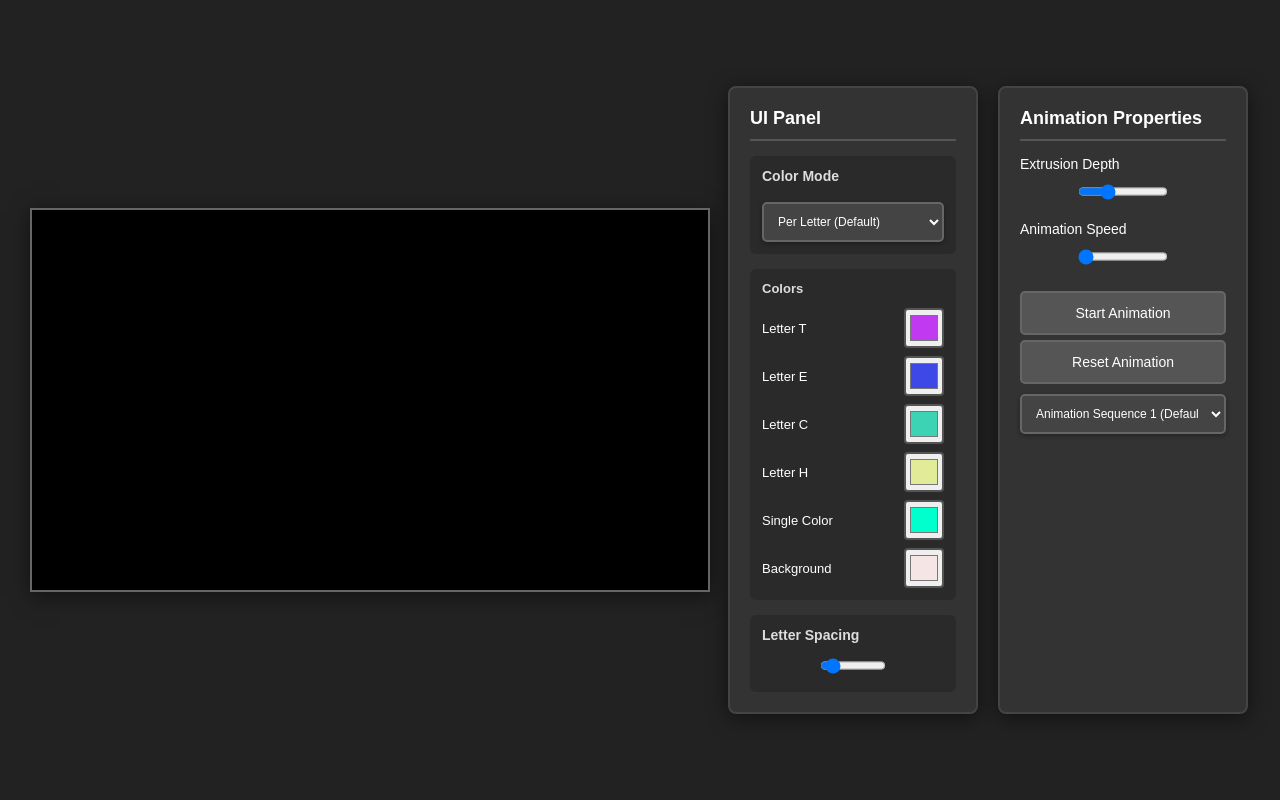
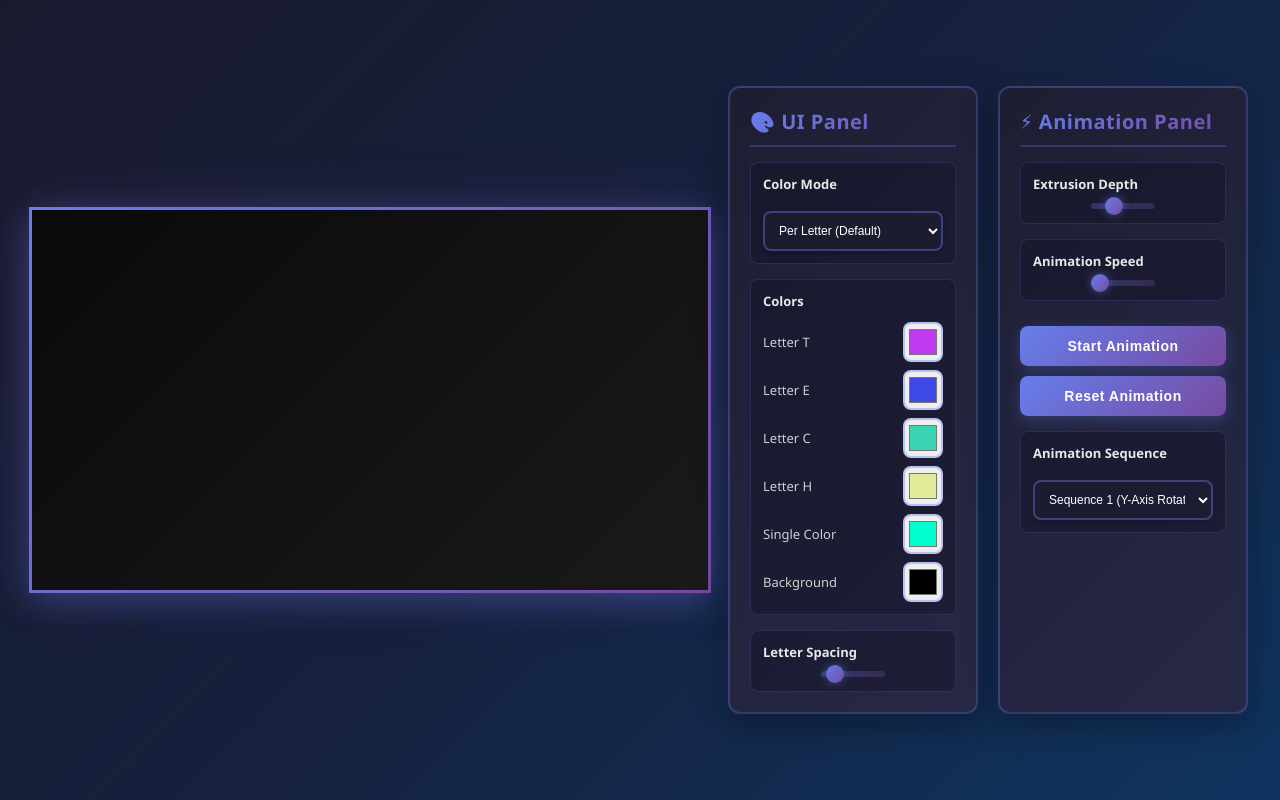
Before and after one commit to Jnyyy27/3D-Word-Logo, a plain HTML site: page index.html in a window 1280 px wide. Drawn offline with Linux system fonts and the light colour scheme; a script that the page names is missing.

Commit message:
Change ui

```diff
--- a/index.html
+++ b/index.html
@@ -7,7 +7,7 @@
 
     <style>
         body {
-            background: #222;
+            background: linear-gradient(135deg, #1a1a2e 0%, #16213e 50%, #0f3460 100%);
             margin: 0;
             padding: 0;
             display: flex;
@@ -16,7 +16,7 @@
             height: 100vh;
             overflow: hidden;
             color: white;
-            font-family: Arial;
+            font-family: 'Segoe UI', Tahoma, Geneva, Verdana, sans-serif;
         }
 
         .container {
@@ -35,11 +35,13 @@
         }
 
         #gl-canvas {
-            background: black;
-            border: 2px solid #666;
-            box-shadow: 0 4px 20px rgba(0, 0, 0, 0.5);
+            background: linear-gradient(135deg, #0a0a0a 0%, #1a1a1a 100%);
+            border: 3px solid;
+            border-image: linear-gradient(135deg, #667eea 0%, #764ba2 100%) 1;
+            box-shadow: 0 8px 32px rgba(102, 126, 234, 0.3), 0 0 60px rgba(118, 75, 162, 0.2);
             max-width: 100%;
             max-height: 100%;
+            border-radius: 8px;
         }
 
         .panel-container {
@@ -52,20 +54,44 @@
         #control-panel {
             width: 250px;
             padding: 20px;
-            background: #333;
-            border: 2px solid #444;
-            border-radius: 8px;
-            box-shadow: 0 4px 20px rgba(0, 0, 0, 0.5);
+            background: linear-gradient(135deg, rgba(30, 30, 50, 0.95) 0%, rgba(40, 40, 70, 0.95) 100%);
+            border: 2px solid rgba(102, 126, 234, 0.3);
+            border-radius: 12px;
+            box-shadow: 0 8px 32px rgba(0, 0, 0, 0.4), 0 0 20px rgba(102, 126, 234, 0.1);
             box-sizing: border-box;
             overflow-y: auto;
+            backdrop-filter: blur(10px);
+        }
+
+        #ui-panel::-webkit-scrollbar,
+        #control-panel::-webkit-scrollbar {
+            width: 8px;
+        }
+
+        #ui-panel::-webkit-scrollbar-track,
+        #control-panel::-webkit-scrollbar-track {
+            background: rgba(0, 0, 0, 0.2);
+            border-radius: 10px;
+        }
+
+        #ui-panel::-webkit-scrollbar-thumb,
+        #control-panel::-webkit-scrollbar-thumb {
+            background: linear-gradient(135deg, #667eea 0%, #764ba2 100%);
+            border-radius: 10px;
         }
 
         h3 {
             margin-top: 0;
             margin-bottom: 15px;
-            font-size: 18px;
-            border-bottom: 2px solid #555;
+            font-size: 20px;
+            background: linear-gradient(135deg, #667eea 0%, #764ba2 100%);
+            -webkit-background-clip: text;
+            -webkit-text-fill-color: transparent;
+            background-clip: text;
+            border-bottom: 2px solid rgba(102, 126, 234, 0.3);
             padding-bottom: 10px;
+            font-weight: 600;
+            letter-spacing: 0.5px;
         }
 
         label {
@@ -73,20 +99,65 @@
             margin-top: 15px;
             margin-bottom: 5px;
             font-size: 14px;
+            color: #e0e0e0;
         }
 
         input[type="color"] {
             width: 100%;
             height: 40px;
-            border: 2px solid #555;
-            border-radius: 4px;
+            border: 2px solid rgba(102, 126, 234, 0.4);
+            border-radius: 8px;
             cursor: pointer;
+            transition: all 0.3s ease;
+        }
+
+        input[type="color"]:hover {
+            border-color: rgba(102, 126, 234, 0.8);
+            box-shadow: 0 0 15px rgba(102, 126, 234, 0.3);
         }
 
         input[type="range"] {
             width: 100%;
             cursor: pointer;
-            height: 25px;
+            height: 6px;
+            -webkit-appearance: none;
+            appearance: none;
+            background: linear-gradient(to right, rgba(102, 126, 234, 0.3), rgba(118, 75, 162, 0.3));
+            border-radius: 5px;
+            outline: none;
+        }
+
+        input[type="range"]::-webkit-slider-thumb {
+            -webkit-appearance: none;
+            appearance: none;
+            width: 18px;
+            height: 18px;
+            background: linear-gradient(135deg, #667eea 0%, #764ba2 100%);
+            border-radius: 50%;
+            cursor: pointer;
+            box-shadow: 0 0 10px rgba(102, 126, 234, 0.5);
+            transition: all 0.3s ease;
+        }
+
+        input[type="range"]::-webkit-slider-thumb:hover {
+            transform: scale(1.2);
+            box-shadow: 0 0 20px rgba(102, 126, 234, 0.8);
+        }
+
+        input[type="range"]::-moz-range-thumb {
+            width: 18px;
+            height: 18px;
+            background: linear-gradient(135deg, #667eea 0%, #764ba2 100%);
+            border-radius: 50%;
+            cursor: pointer;
+            box-shadow: 0 0 10px rgba(102, 126, 234, 0.5);
+            border: none;
+            transition: all 0.3s ease;
+        }
+
+        input[type="range"]::-moz-range-thumb:hover {
+            transform: scale(1.2);
+            box-shadow: 0 0 20px rgba(102, 126, 234, 0.8);
         }
 
         .range-row {
@@ -99,9 +170,10 @@
         .range-row .max-label {
             width: 48px;
             text-align: center;
-            font-size: 12px;
-            color: #ddd;
+            font-size: 11px;
+            color: #b0b0b0;
             flex: 0 0 48px;
+            font-weight: 500;
         }
 
         .range-row input[type="range"] {
@@ -112,51 +184,65 @@
             width: 100%;
             padding: 12px;
             font-size: 14px;
+            font-weight: 600;
             cursor: pointer;
-            background: #555;
+            background: linear-gradient(135deg, #667eea 0%, #764ba2 100%);
             color: white;
-            border: 2px solid #666;
-            border-radius: 5px;
-            transition: all 0.3s;
+            border: none;
+            border-radius: 8px;
+            transition: all 0.3s ease;
             margin-top: 5px;
+            box-shadow: 0 4px 15px rgba(102, 126, 234, 0.3);
+            letter-spacing: 0.5px;
         }
 
         button:hover {
-            background: #666;
             transform: translateY(-2px);
-            box-shadow: 0 4px 8px rgba(0, 0, 0, 0.3);
+            box-shadow: 0 6px 20px rgba(102, 126, 234, 0.5);
+            background: linear-gradient(135deg, #764ba2 0%, #667eea 100%);
         }
 
         button:active {
-            background: #444;
             transform: translateY(0);
+            box-shadow: 0 2px 10px rgba(102, 126, 234, 0.3);
         }
+
         select {
             width: 100%;
             padding: 10px;
-            background: #444;
+            background: rgba(30, 30, 50, 0.6);
             color: white;
-            border: 2px solid #666;
-            border-radius: 5px;
+            border: 2px solid rgba(102, 126, 234, 0.4);
+            border-radius: 8px;
             font-size: 12px;
             cursor: pointer;
-            transition: all 0.3s;
-            box-shadow: 0 2px 5px rgba(0, 0, 0, 0.3);
+            transition: all 0.3s ease;
+            box-shadow: 0 2px 5px rgba(0, 0, 0, 0.2);
             margin-top: 10px;
         }
 
         select:hover {
-            background: #555;
-            border-color: #888;
-            box-shadow: 0 4px 8px rgba(0, 0, 0, 0.4);
+            background: rgba(40, 40, 60, 0.8);
+            border-color: rgba(102, 126, 234, 0.7);
+            box-shadow: 0 4px 8px rgba(102, 126, 234, 0.2);
         }
 
         select:focus {
             outline: none;
-            border-color: #aaa;
-            box-shadow: 0 0 8px rgba(255, 255, 255, 0.5);
+            border-color: #667eea;
+            box-shadow: 0 0 15px rgba(102, 126, 234, 0.5);
         }
 
+        .section-box {
+            background: rgba(20, 20, 40, 0.5) !important;
+            border: 1px solid rgba(102, 126, 234, 0.2) !important;
+            transition: all 0.3s ease;
+        }
+
+        .section-box:hover {
+            border-color: rgba(102, 126, 234, 0.4) !important;
+            box-shadow: 0 0 15px rgba(102, 126, 234, 0.1);
+        }
     </style>
 </head>
 
@@ -172,11 +258,11 @@
         <div class="panel-container">
             <!-- ==================== UI PANEL ==================== -->
             <div id="ui-panel">
-                <h3>UI Panel</h3>
+                <h3>🎨 UI Panel</h3>
 
                 <!-- Color Mode Section -->
-                <div style="background: #2a2a2a; padding: 12px; border-radius: 6px; margin-bottom: 15px;">
-                    <label style="margin-top: 0; margin-bottom: 8px; font-weight: bold; color: #ddd;">Color Mode</label>
+                <div class="section-box" style="background: rgba(20, 20, 40, 0.5); padding: 12px; border-radius: 8px; margin-bottom: 15px; border: 1px solid rgba(102, 126, 234, 0.2);">
+                    <label style="margin-top: 0; margin-bottom: 8px; font-weight: 600; color: #e8e8e8; font-size: 13px;">Color Mode</label>
                     <select id="colorMode">
                         <option value="per-letter">Per Letter (Default)</option>
                         <option value="single">Single Color</option>
@@ -185,49 +271,49 @@
                 </div>
 
                 <!-- Colors Section -->
-                <div style="background: #2a2a2a; padding: 12px; border-radius: 6px; margin-bottom: 15px;">
-                    <div style="font-weight: bold; color: #ddd; margin-bottom: 12px; font-size: 13px;">Colors</div>
+                <div class="section-box" style="background: rgba(20, 20, 40, 0.5); padding: 12px; border-radius: 8px; margin-bottom: 15px; border: 1px solid rgba(102, 126, 234, 0.2);">
+                    <div style="font-weight: 600; color: #e8e8e8; margin-bottom: 12px; font-size: 13px;">Colors</div>
 
                     <div style="display: flex; align-items: center; gap: 10px; margin-bottom: 8px;">
-                        <span style="flex: 1; font-size: 13px;">Letter T</span>
+                        <span style="flex: 1; font-size: 13px; color: #d0d0d0;">Letter T</span>
                         <input type="color" id="colorPickerT" value="#c13af2"
-                            style="width: 40px; height: 40px; border: 2px solid #555; border-radius: 4px; cursor: pointer;">
+                            style="width: 40px; height: 40px; border: 2px solid rgba(102, 126, 234, 0.4); border-radius: 8px; cursor: pointer;">
                     </div>
 
                     <div style="display: flex; align-items: center; gap: 10px; margin-bottom: 8px;">
-                        <span style="flex: 1; font-size: 13px;">Letter E</span>
+                        <span style="flex: 1; font-size: 13px; color: #d0d0d0;">Letter E</span>
                         <input type="color" id="colorPickerE" value="#3d48e6"
-                            style="width: 40px; height: 40px; border: 2px solid #555; border-radius: 4px; cursor: pointer;">
+                            style="width: 40px; height: 40px; border: 2px solid rgba(102, 126, 234, 0.4); border-radius: 8px; cursor: pointer;">
                     </div>
 
                     <div style="display: flex; align-items: center; gap: 10px; margin-bottom: 8px;">
-                        <span style="flex: 1; font-size: 13px;">Letter C</span>
+                        <span style="flex: 1; font-size: 13px; color: #d0d0d0;">Letter C</span>
                         <input type="color" id="colorPickerC" value="#3cd3b4"
-                            style="width: 40px; height: 40px; border: 2px solid #555; border-radius: 4px; cursor: pointer;">
+                            style="width: 40px; height: 40px; border: 2px solid rgba(102, 126, 234, 0.4); border-radius: 8px; cursor: pointer;">
                     </div>
 
                     <div style="display: flex; align-items: center; gap: 10px; margin-bottom: 8px;">
-                        <span style="flex: 1; font-size: 13px;">Letter H</span>
+                        <span style="flex: 1; font-size: 13px; color: #d0d0d0;">Letter H</span>
                         <input type="color" id="colorPickerH" value="#e2eb98"
-                            style="width: 40px; height: 40px; border: 2px solid #555; border-radius: 4px; cursor: pointer;">
+                            style="width: 40px; height: 40px; border: 2px solid rgba(102, 126, 234, 0.4); border-radius: 8px; cursor: pointer;">
                     </div>
 
                     <div style="display: flex; align-items: center; gap: 10px; margin-bottom: 8px;">
-                        <span style="flex: 1; font-size: 13px;">Single Color</span>
+                        <span style="flex: 1; font-size: 13px; color: #d0d0d0;">Single Color</span>
                         <input type="color" id="singleColorPicker" value="#00ffcc"
-                            style="width: 40px; height: 40px; border: 2px solid #555; border-radius: 4px; cursor: pointer;">
+                            style="width: 40px; height: 40px; border: 2px solid rgba(102, 126, 234, 0.4); border-radius: 8px; cursor: pointer;">
                     </div>
 
                     <div style="display: flex; align-items: center; gap: 10px;">
-                        <span style="flex: 1; font-size: 13px;">Background</span>
-                        <input type="color" id="bgColorPicker" value="#f5e5e5"
-                            style="width: 40px; height: 40px; border: 2px solid #555; border-radius: 4px; cursor: pointer;">
+                        <span style="flex: 1; font-size: 13px; color: #d0d0d0;">Background</span>
+                        <input type="color" id="bgColorPicker" value="#000000"
+                            style="width: 40px; height: 40px; border: 2px solid rgba(102, 126, 234, 0.4); border-radius: 8px; cursor: pointer;">
                     </div>
                 </div>
 
                 <!-- Spacing Section -->
-            <div style="background: #2a2a2a; padding: 12px; border-radius: 6px;">
-                <label style="margin-top: 0; margin-bottom: 8px; font-weight: bold; color: #ddd;">Letter Spacing</label>
+                <div class="section-box" style="background: rgba(20, 20, 40, 0.5); padding: 12px; border-radius: 8px; border: 1px solid rgba(102, 126, 234, 0.2);">
+                    <label style="margin-top: 0; margin-bottom: 8px; font-weight: 600; color: #e8e8e8; font-size: 13px;">Letter Spacing</label>
                     <div class="range-row">
                         <span class="min-label" id="spacingSliderMin"></span>
                         <input type="range" id="spacingSlider" min="0" max="2" value="0.2" step="0.1">
@@ -238,35 +324,39 @@
 
             <!-- ==================== ANIMATION PANEL ==================== -->
             <div id="control-panel">
-                <h3>Animation Properties</h3>
+                <h3>⚡ Animation Panel</h3>
 
-                <label>Extrusion Depth</label>
+                <div class="section-box" style="background: rgba(20, 20, 40, 0.5); padding: 12px; border-radius: 8px; margin-bottom: 15px; border: 1px solid rgba(102, 126, 234, 0.2);">
+                    <label style="margin-top: 0; margin-bottom: 8px; font-weight: 600; color: #e8e8e8; font-size: 13px;">Extrusion Depth</label>
                     <div class="range-row">
                         <span class="min-label" id="depthSliderMin"></span>
                         <input type="range" id="depthSlider" min="0" max="1" value="0.3" step="0.1">
                         <span class="max-label" id="depthSliderMax"></span>
                     </div>
+                </div>
 
-                <label>Animation Speed</label>
+                <div class="section-box" style="background: rgba(20, 20, 40, 0.5); padding: 12px; border-radius: 8px; margin-bottom: 15px; border: 1px solid rgba(102, 126, 234, 0.2);">
+                    <label style="margin-top: 0; margin-bottom: 8px; font-weight: 600; color: #e8e8e8; font-size: 13px;">Animation Speed</label>
                     <div class="range-row">
                         <span class="min-label" id="speedSliderMin"></span>
                         <input type="range" id="speedSlider" min="1" max="5" value="0.5" step="0.5">
                         <span class="max-label" id="speedSliderMax"></span>
                     </div>
+                </div>
 
-                <button id="startBtn" style="margin-top: 20px;">Start Animation</button>
+                <button id="startBtn" style="margin-top: 10px; margin-bottom: 5px;">Start Animation</button>
 
-                <button id="resetBtn">Reset Animation</button>
+                <button id="resetBtn" style="margin-bottom: 15px;">Reset Animation</button>
 
-                <div id="translationControl" style="display:none; margin-top: 15px;">
-                    <label>Translate X</label>
+                <div id="translationControl" style="display:none; background: rgba(20, 20, 40, 0.5); padding: 12px; border-radius: 8px; margin-bottom: 15px; border: 1px solid rgba(102, 126, 234, 0.2);">
+                    <label style="margin-top: 0; margin-bottom: 8px; font-weight: 600; color: #e8e8e8; font-size: 13px;">Translate X</label>
                     <div class="range-row">
                         <span class="min-label">-1.5</span>
                         <input type="range" id="translateXSlider" min="-1.5" max="1.5" value="0" step="0.1">
                         <span class="max-label">1.5</span>
                     </div>
 
-                    <label>Translate Y</label>
+                    <label style="margin-top: 10px; margin-bottom: 8px; font-weight: 600; color: #e8e8e8; font-size: 13px;">Translate Y</label>
                     <div class="range-row">
                         <span class="min-label">-1.5</span>
                         <input type="range" id="translateYSlider" min="-1.5" max="1.5" value="0" step="0.1">
@@ -274,14 +364,16 @@
                     </div>
                 </div>
 
+                <div class="section-box" style="background: rgba(20, 20, 40, 0.5); padding: 12px; border-radius: 8px; border: 1px solid rgba(102, 126, 234, 0.2);">
+                    <label style="margin-top: 0; margin-bottom: 8px; font-weight: 600; color: #e8e8e8; font-size: 13px;">Animation Sequence</label>
                     <select id="animPath">
-                <option value="1">Animation Sequence 1 (Default)</option>
-                <option value="2">Animation Sequence 2</option>
-                <option value="3">Animation Sequence 3</option>
-                <option value="4">Animation Sequence 4 (Scaling)</option>
-                <option value="5">Animation Sequence 5 (Translation)</option>
+                        <option value="1">Sequence 1 (Y-Axis Rotation)</option>
+                        <option value="2">Sequence 2 (X-Axis Rotation)</option>
+                        <option value="3">Sequence 3 (Z-Axis Rotation)</option>
+                        <option value="4">Sequence 4 (Scaling)</option>
+                        <option value="5">Sequence 5 (Translation)</option>
                     </select>
-
+                </div>
             </div>
         </div>
     </div>
--- a/main.js
+++ b/main.js
@@ -44,7 +44,7 @@ let colorT = [193 / 255, 58 / 255, 242 / 255, 1.0]; // Purple
 let colorE = [61 / 255, 72 / 255, 230 / 255, 1.0]; // Blue
 let colorC = [60 / 255, 211 / 255, 180 / 255, 1.0]; // Cyan/Turquoise
 let colorH = [226 / 255, 235 / 255, 152 / 255, 1.0]; // Light Yellow/Green
-let bgColor = [245 / 255, 229 / 255, 229 / 255, 1.0]; // Light Pink
+let bgColor = [0 / 255, 0 / 255, 0 / 255, 1.0]; // Black
 let colorMode = "per-letter"; // Default color mode
 
 // Keep a copy of the original defaults so we can restore them
@@ -292,9 +292,6 @@ function configWebGL() {
   // MATRICES
   modelViewMatrixLoc = gl.getUniformLocation(program, "modelViewMatrix");
   projectionMatrixLoc = gl.getUniformLocation(program, "projectionMatrix");
-
-  projectionMatrix = perspective(45, canvas.width / canvas.height, 0.1, 100);
-  gl.uniformMatrix4fv(projectionMatrixLoc, false, flatten(projectionMatrix));
 
   setupUIEventListeners();
 }
@@ -855,7 +852,7 @@ function render() {
 
   // Use orthographic projection instead of perspective
   const aspect = canvas.width / canvas.height;
-  projectionMatrix = ortho(-3 * aspect, 3 * aspect, -3, 3, -10, 10);
+  projectionMatrix = ortho(-2.5 * aspect, 2.5 * aspect, -2.5, 2.5, -10, 10);
   gl.uniformMatrix4fv(projectionMatrixLoc, false, flatten(projectionMatrix));
 
   // Model-view matrix with rotations
```
Lines whose indentation alone changed are shown as unchanged.
